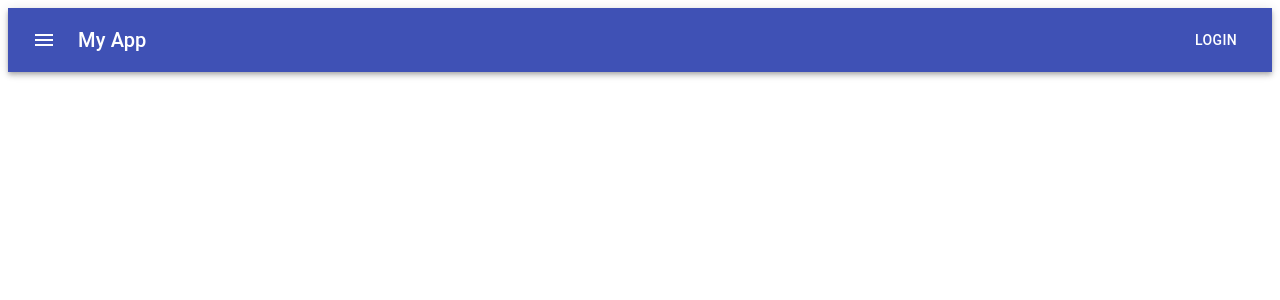
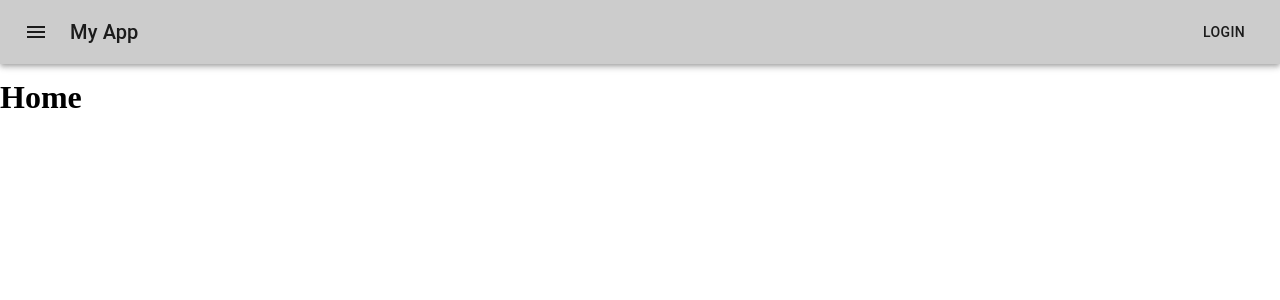
Before and after one commit to arqpatrick/my-app, a React (Create React App) app: page / in a window 1280 px wide. Shown: the top 300 px of the page. Built offline with nearby package versions, Linux system fonts and the light colour scheme; the HTML template or start-up script is replaced by a standard one.

Commit message:
criação de template

```diff
--- a/src/App.js
+++ b/src/App.js
@@ -4,11 +4,13 @@
   Route,
 } from 'react-router-dom'
 
+import TemplateDefault from './templates/Default'
 import Home from './pages/Home'
 
 
 const App = () => {
   return (
+    <TemplateDefault>
       <Router>
         <Switch>
           <Route path="/">
@@ -16,6 +18,7 @@
           </Route>
         </Switch>
       </Router>
+    </TemplateDefault>
 
   )
 }
--- /dev/null
+++ b/src/index.css
@@ -0,0 +1,5 @@
+* {
+  margin: 0;
+  padding: 0;
+  box-sizing: border-box;
+}
--- a/src/index.js
+++ b/src/index.js
@@ -1,11 +1,24 @@
 import React from 'react'
 import ReactDOM from 'react-dom'
+import { createTheme, ThemeProvider } from '@material-ui/core/styles';
+
 import App from './App'
+import './index.css'
+
+const theme = createTheme({
+  palette: {
+    primary: {
+      main: '#cccccc',
+    }
+  },
+})
 
 
 ReactDOM.render(
   <React.StrictMode>
-    <App />
+    <ThemeProvider theme={theme}>
+      <App />
+    </ThemeProvider>
   </React.StrictMode>,
   document.getElementById('root')
 )
--- a/src/pages/Home.js
+++ b/src/pages/Home.js
@@ -1,8 +1,7 @@
-import Header from '../partials/Header/Header'
 
 const Home = () => {
   return (
-    <Header />
+    <h1>Home</h1>
   )
 }
 
--- /dev/null
+++ b/src/templates/Default.js
@@ -0,0 +1,26 @@
+import Container from '@material-ui/core/Container'
+import { makeStyles } from '@material-ui/styles'
+
+import Header from '../partials/Header/Header'
+
+// JSS
+const useStyles = makeStyles(() => ({
+  container: {
+    padding: '15px 0',
+  }
+}))
+
+const Default = ({ children }) => {
+  const classes = useStyles()
+
+  return (
+    <>
+      <Header />
+      <Container className={classes.container}>
+        {children}
+      </Container>
+    </>
+  )
+}
+
+export default Default
```
Lines whose indentation alone changed are shown as unchanged.
